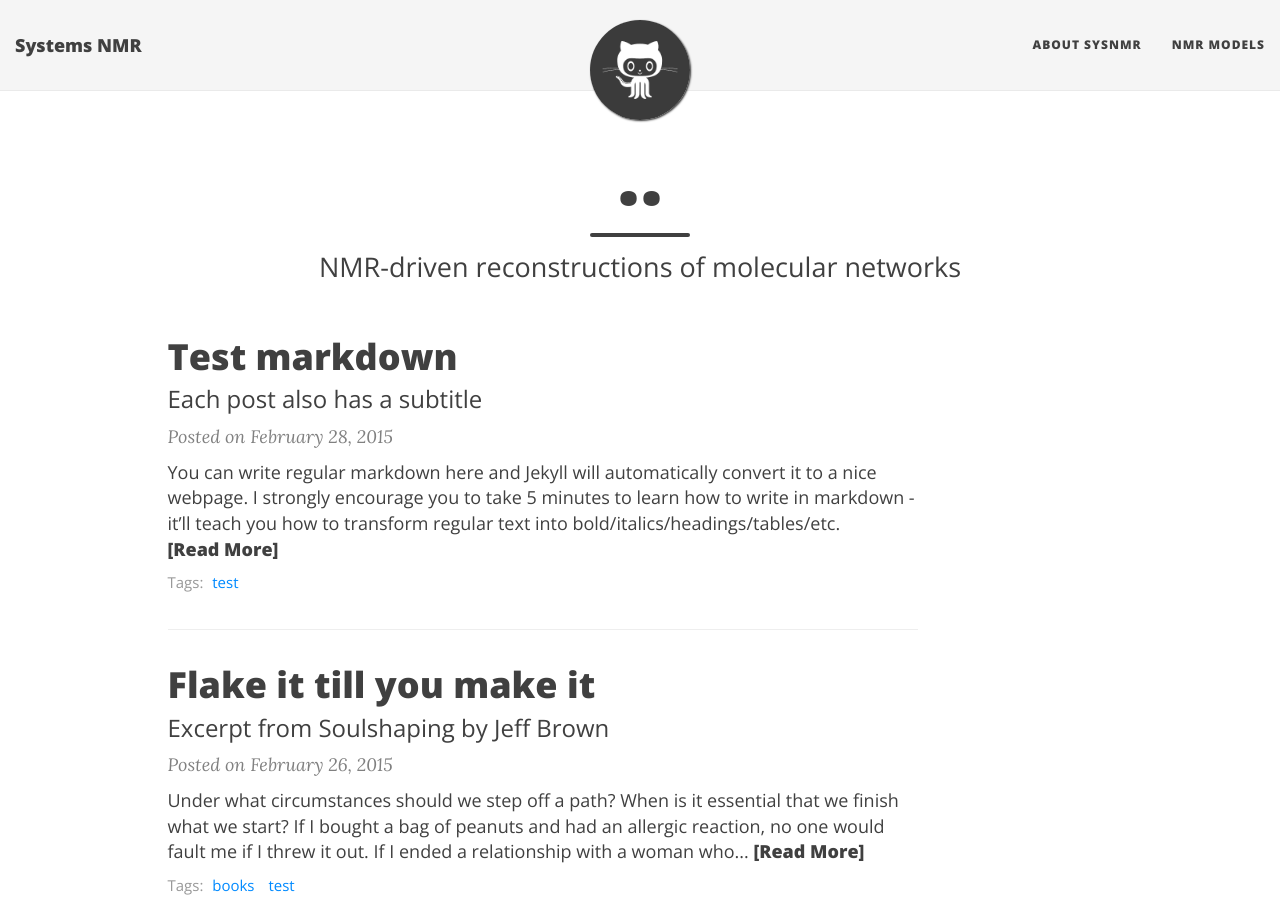
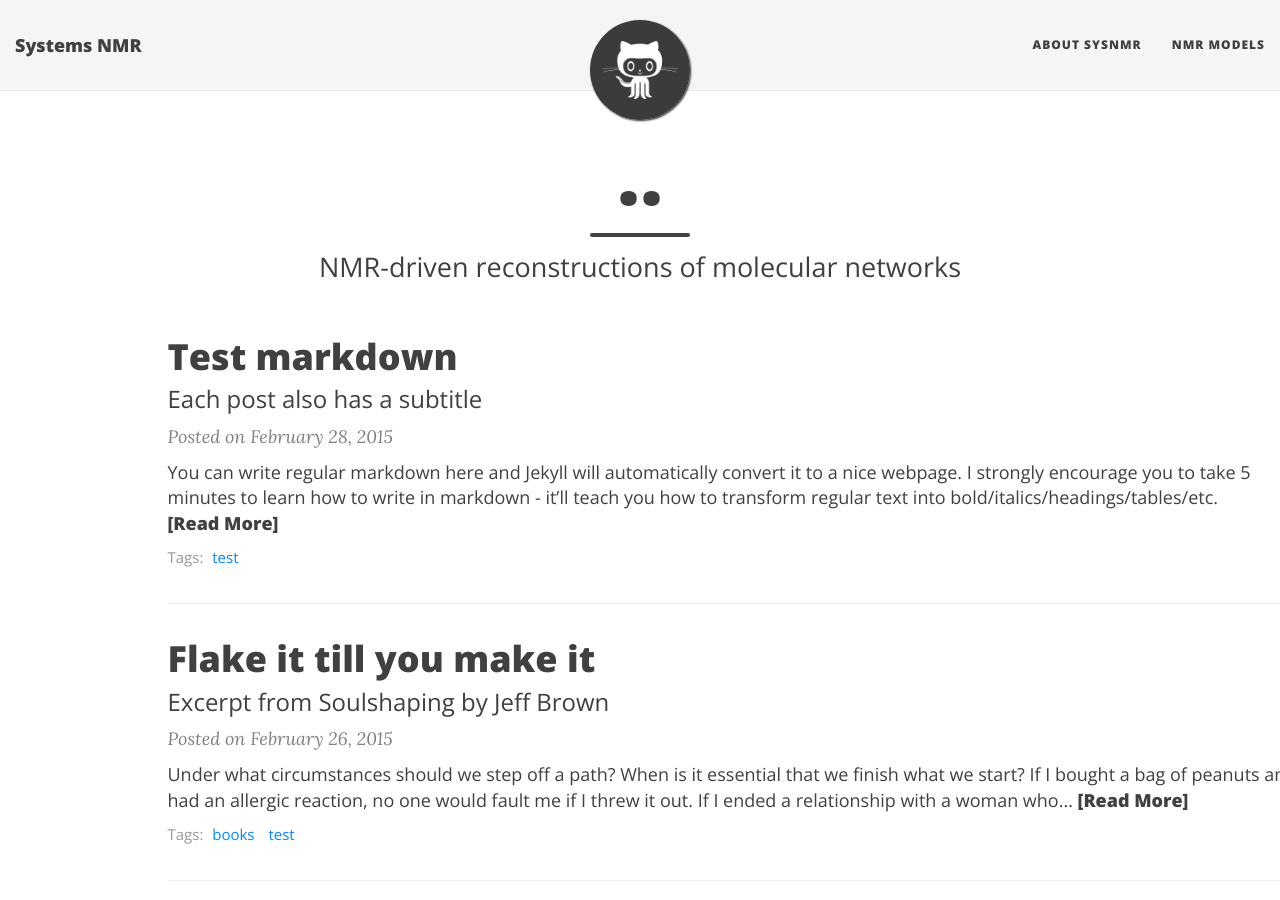
Before and after one commit to systemsnmr/systemsnmr.github.io, a Jekyll site: the page built from index.html, in a window 1280 px wide and 900 px high. Built offline with Jekyll 4.4.1, drawn with Linux system fonts in a browser that asks for light colours; nearby versions of some CDN libraries; the list of posts is cut into pages by our own code.

Commit message:
Update page.html

```diff
--- a/_layouts/page.html
+++ b/_layouts/page.html
@@ -6,7 +6,7 @@
 
 <div class="container" role="main">
   <div class="row">
-    <div class="col-lg-8 col-lg-offset-1 col-md-10 col-md-offset-1">
+    <div class="col-lg-12 col-lg-offset-1 col-md-10 col-md-offset-1">
       {{ content }}
 	    {% if page.comments %}
         <div class="disqus-comments">
```
